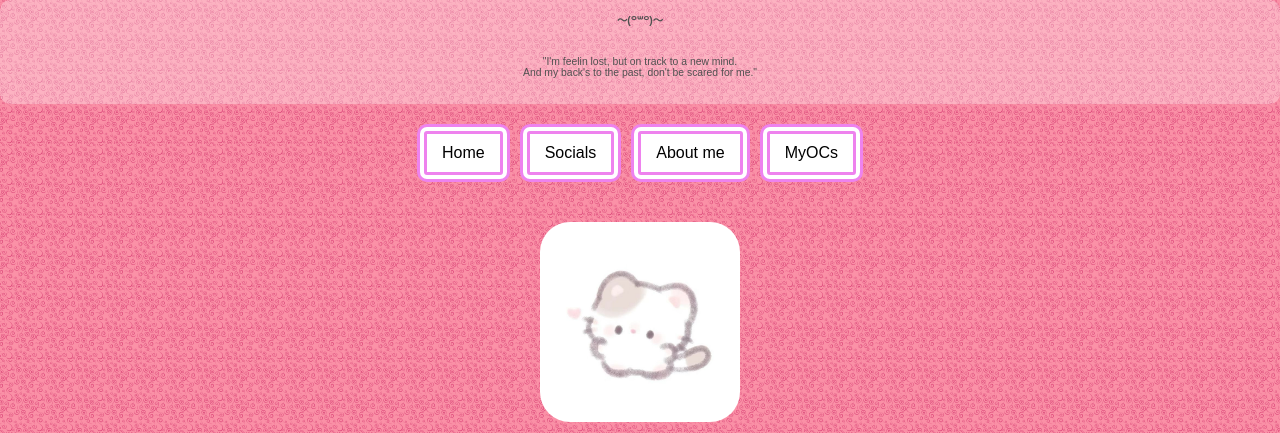
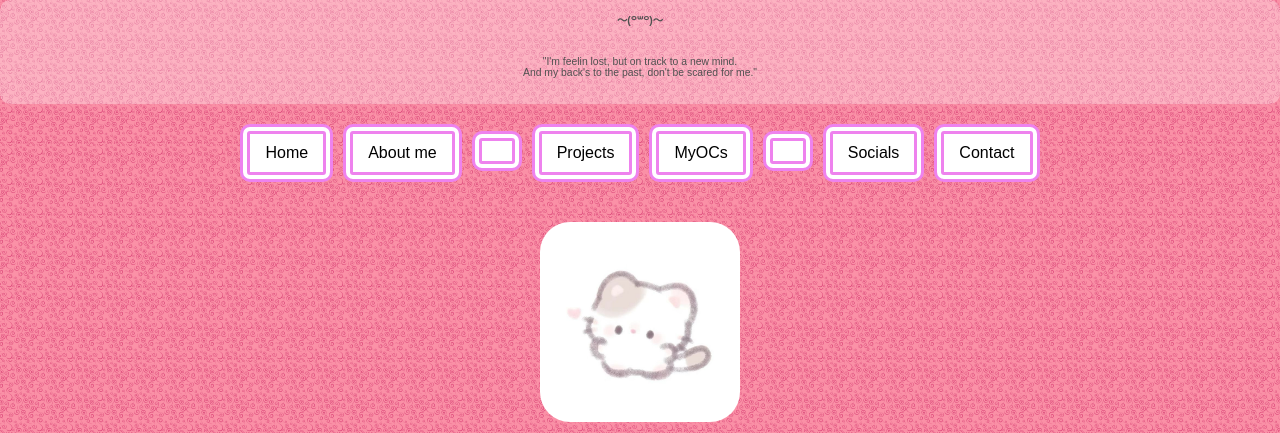
Before and after one commit to zahryarozi/CherryWebsite, a plain HTML site: page index.html in a window 1280 px wide. Shown: the top 433 px of the page. Drawn offline with Linux system fonts and the light colour scheme; a web font is replaced by a local one.

Commit message:
Version 0.0.1.2 (Alpha) * Updated Main Page:    -Modified Nav Bar (Ordered and New links) * Updated ReadMe:    -Updated To-do List to new Workflow

```diff
--- a/index.html
+++ b/index.html
@@ -15,9 +15,13 @@
         <nav>
             <ul>
                 <li><a href="./index.html">Home</a></li>
+                <li><a href="./aboutme.html">About me</a></li>
+                <li><a></a></li> <!-- Too lazy to make a proper separator lmao-->
+                <li><a href="./coding.html">Projects</a></li>
+                <li><a href="./stories.html">MyOCs</a></li>
+                <li><a></a></li>
                 <li><a href="./socials.html">Socials</a></li>
-                <li><a href="./aboutme.html">About me</a></li>
-                <li><a href="./stories.html">MyOCs</a></li>
+                <li><a href="./contact.html">Contact</a></li>
             </ul>
         </nav>
         <div id="title"> <img src="./resources/images/placeholder.jpg" alt="Placeholder Image">
```
Also changed, not shown: 1 other file.
